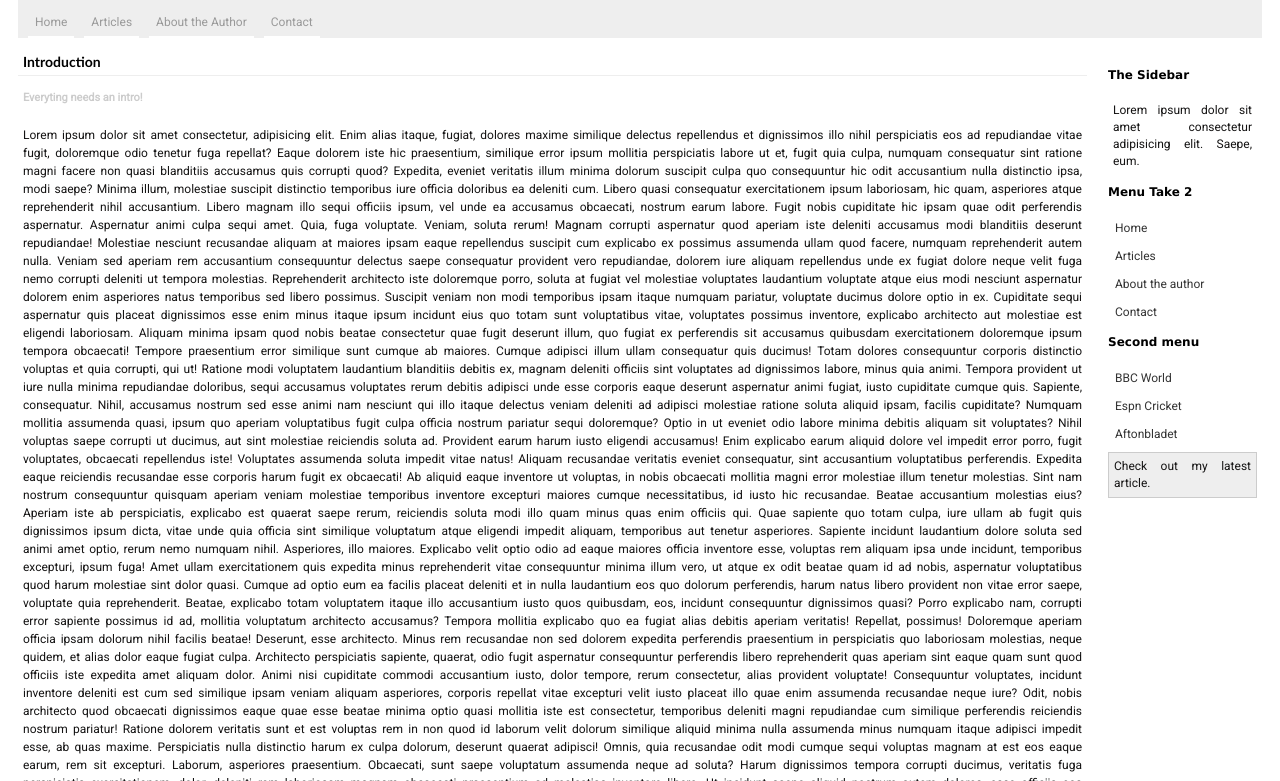
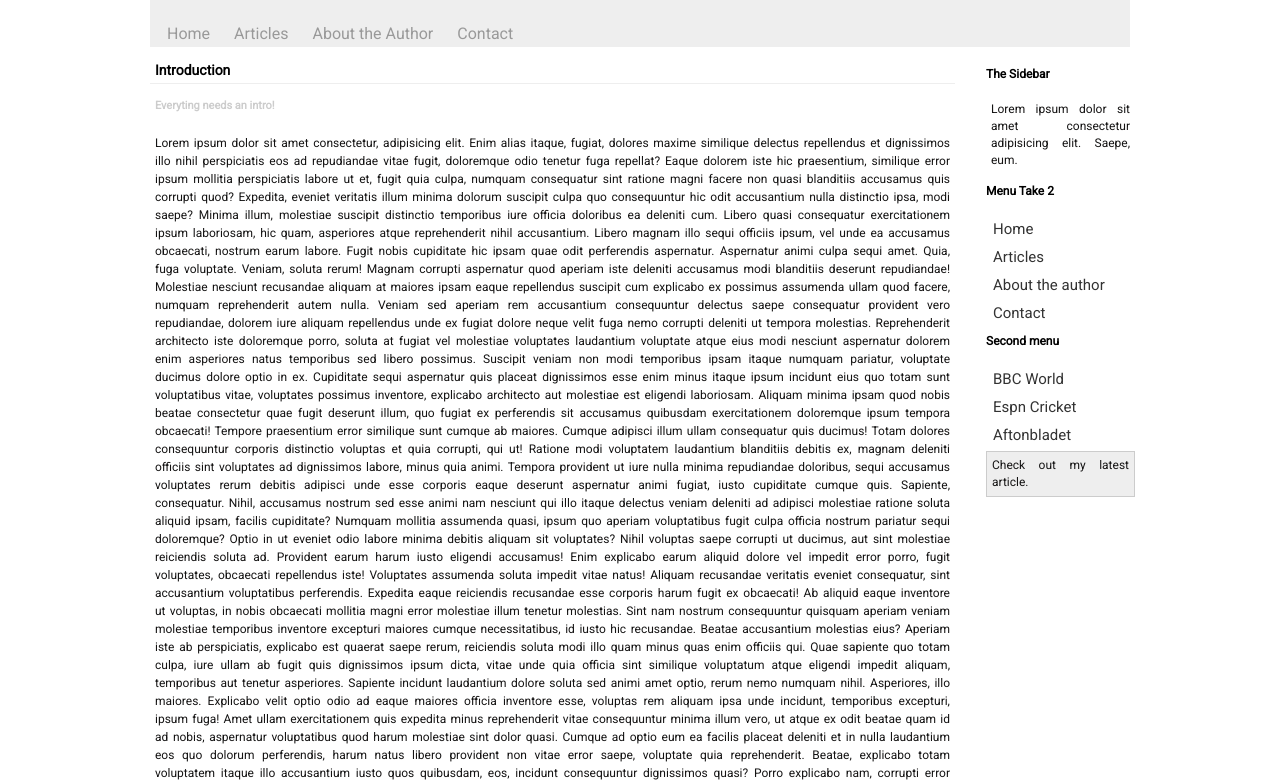
Before and after one commit to hamsaleem/myblog, a plain HTML site: page index.html in a window 1280 px wide. Shown: the part 111-892 px from the top of the page. Drawn offline with Linux system fonts and the light colour scheme.

Commit message:
git edit

```diff
--- a/css/1.css
+++ b/css/1.css
@@ -7,14 +7,15 @@ body {
 	font-size:12px;
 	text-align: justify;
 	color:rgb(20, 19, 19);
-	border: rgb(184, 15, 15);
+	border: rgb(68, 66, 66);
+	padding: 1px;
 
 
 }
 #container {
-	width: auto;
+	width: 1000px;
 	margin:  auto;
-	border: #999;
+	border: rgb(26, 14, 14);
 
 }
 
@@ -63,7 +64,8 @@ body {
 	text-decoration:none;
 	border-bottom:5px solid #fff;
 	margin:0 10px 0 0;
-	font-size:12px;
+	font-size: medium;
+
 }
 #header li a:hover {
 	color:#000;
@@ -77,14 +79,19 @@ body {
 }
 
 #sidebar {
-	float:right;
-	width:164px !important;
-	width:154px;
-	margin:10px 10px 10px 0;
+
+		float: right;
+		width: 164px;
+		position: -webkit-sticky;
+		position: sticky;
+		top: 0;
+
+
+
 }
 
 #sidebar h1 {
-	font-family:Verdana, Arial, Helvetica, sans-serif;
+
 	font-size:12px;
 	color:#000;
 	margin:10px 5px 15px 10px;
@@ -102,6 +109,7 @@ ul.submenu {
 	font-size: 12px;
 }
 .submenu li {
+	font-size: 15px;
 	margin:0;
 	padding:0;
 	list-style:none;
@@ -113,16 +121,14 @@ ul.submenu {
 	margin:1px 0 0 0;
 	background-color:#fff;
 
-	background-position:left;
-	background-repeat:repeat-y;
+
 }
 .submenu a:hover {
 
-	background-position:bottom;
-	background-repeat:no-repeat;
 	background-color:rgb(117, 116, 204);
 	padding:7px 7px 7px 15px;
-	font-weight: 900;
+	font-weight: bolder;
+
 }
 .submenu a:focus {
 
@@ -130,6 +136,7 @@ ul.submenu {
 	background-repeat:no-repeat;
 	background-color:#fff;
 	padding:7px 7px 7px 15px;
+
 }
 .submenu a:active {
 
@@ -151,7 +158,7 @@ ul.submenu {
 	margin:10px 185px 10px 10px;
 }
 #content h1 {
-	font-family:Trebuchet MS, Geneva, Arial, Helvetica, sans-serif;
+
 	font-size:14px;
 	border-bottom:1px solid #eee;
 	padding:5px;
@@ -166,7 +173,8 @@ ul.submenu {
 	background-repeat:no-repeat;
 }
 #content h1 a:hover {
-	color:#444;
+	color:rgb(92, 50, 206);
+	font-size: large;
 
 }
 #content h2 {
@@ -254,7 +262,7 @@ ul.submenu {
 }
 .comnum {
 	float:right;
-	font-family:Georgia, "Times New Roman", Times, serif;
+
 	font-size:25px;
 	color:#ccc;
 }
@@ -262,7 +270,7 @@ input, textarea {
 	background-color:#fff;
 	border:1px solid #ccc;
 	padding:3px;
-	font-family:Verdana, Arial, Helvetica, sans-serif;
+
 	font-size:10px;
 	color:#777;
 }
@@ -274,6 +282,6 @@ input, textarea {
 }
 
 a {
-	color:#333;
+	color:rgb(51, 51, 51);
 	text-decoration:none;
 }
```
